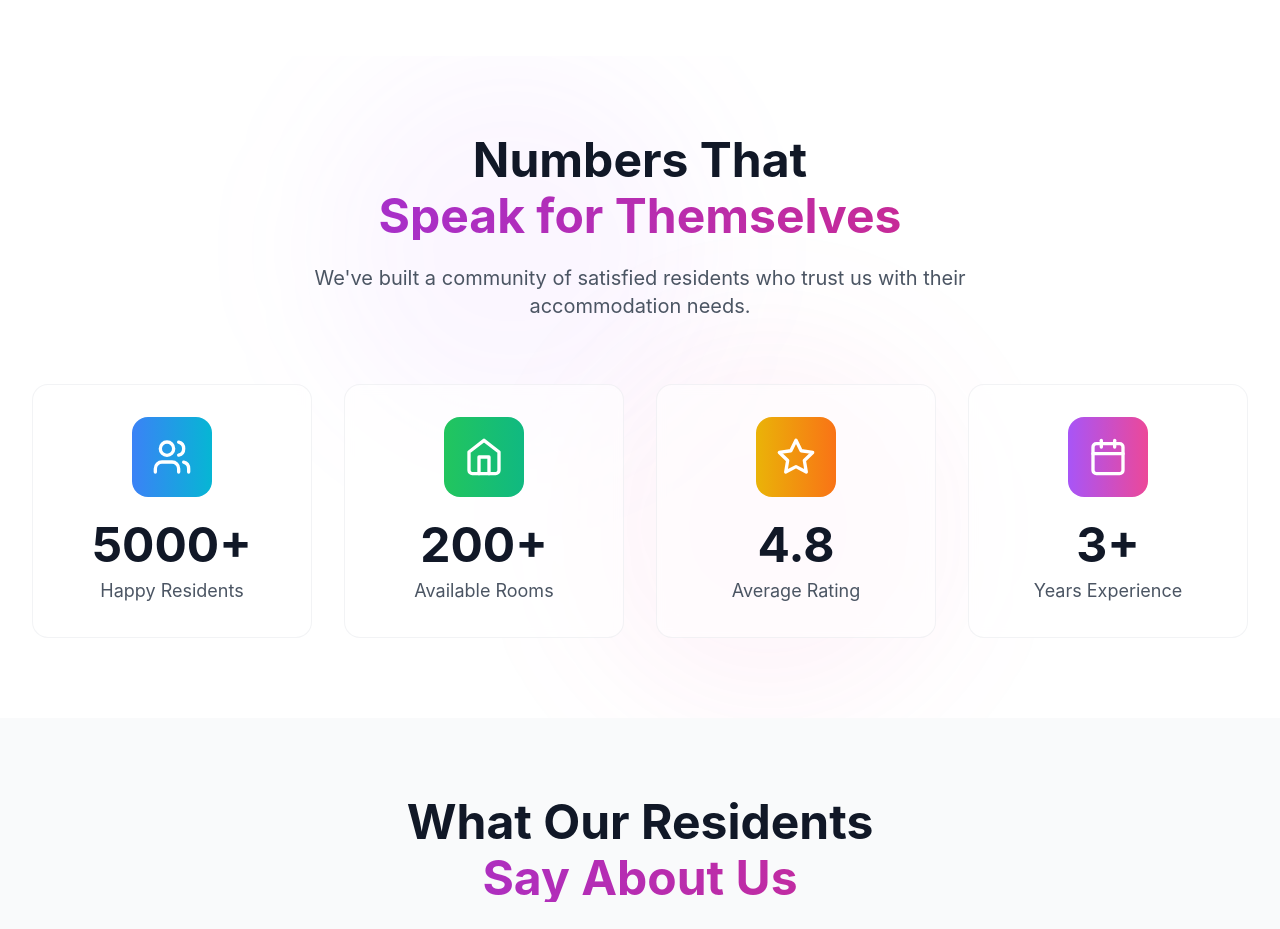
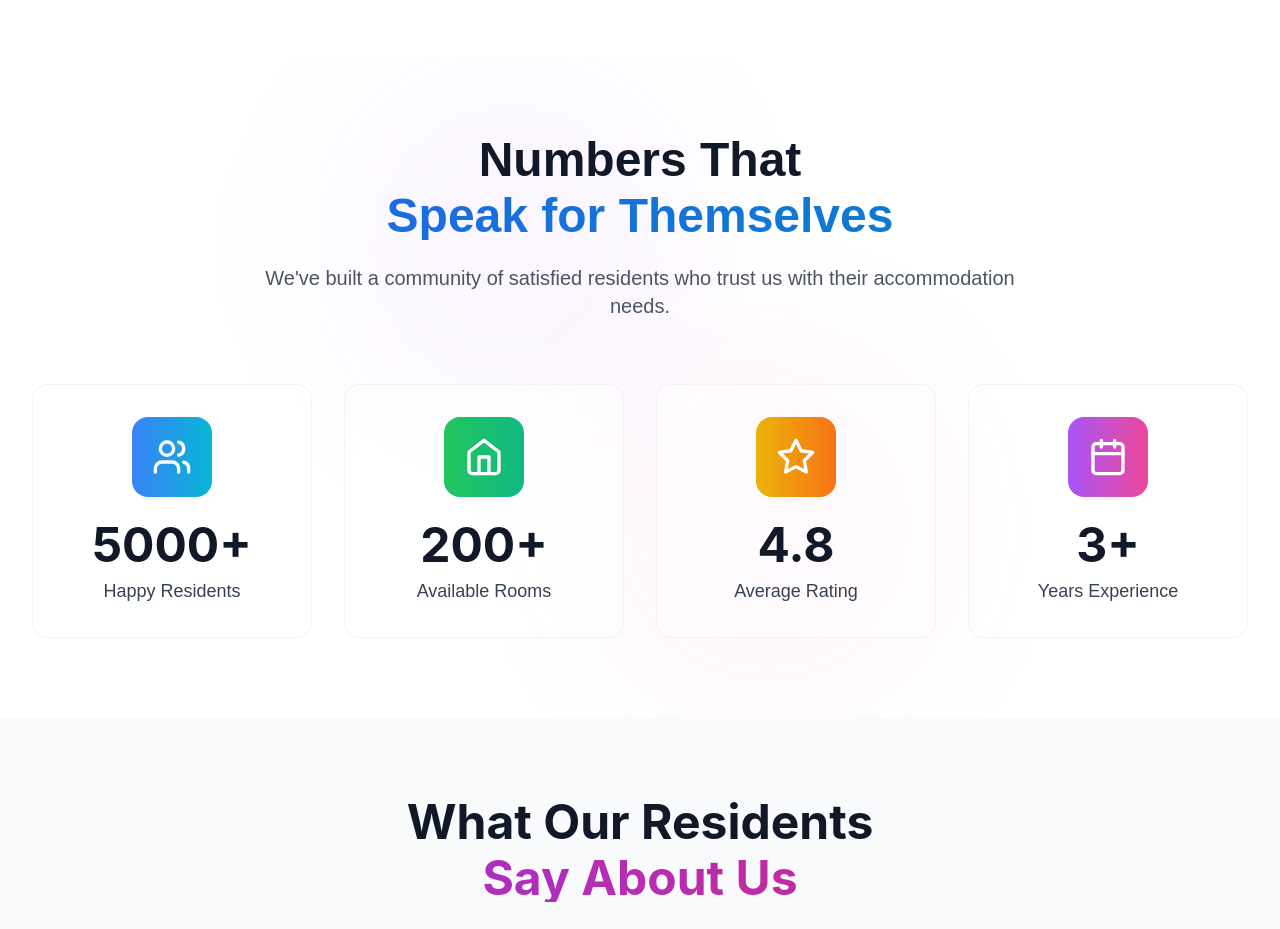
Before and after one commit to codewithdhruba01/ComfortPG_Website, a React (Vite) app: page / in a window 1280 px wide. Shown: the part 1780-2709 px from the top of the page. Built offline with nearby package versions, Linux system fonts and the light colour scheme; a web font is replaced by a local one.

Commit message:
add font

```diff
--- a/src/components/Home/StatsSection.tsx
+++ b/src/components/Home/StatsSection.tsx
@@ -42,13 +42,13 @@ const StatsSection: React.FC = () => {
 
       <div className="max-w-7xl mx-auto px-4 sm:px-6 lg:px-8 relative z-10">
         <div className="text-center mb-16">
-          <h2 className={`text-4xl md:text-5xl font-bold ${darkMode ? 'text-white' : 'text-gray-900'} mb-6`}>
+          <h2 className={`text-4xl md:text-5xl font-excon font-bold ${darkMode ? 'text-white' : 'text-gray-900'} mb-6`}>
             Numbers That
-            <span className="bg-gradient-to-r from-purple-600 to-pink-600 bg-clip-text text-transparent block mt-2">
+            <span className="bg-gradient-to-r from-blue-600 to-sky-600 bg-clip-text text-transparent block mt-2 font-excon">
               Speak for Themselves
             </span>
           </h2>
-          <p className={`text-xl ${darkMode ? 'text-gray-300' : 'text-gray-600'} max-w-3xl mx-auto`}>
+          <p className={`text-xl ${darkMode ? 'text-gray-300' : 'text-gray-600'} max-w-3xl mx-auto font-supreme`}>
             We've built a community of satisfied residents who trust us with their accommodation needs.
           </p>
         </div>
@@ -67,7 +67,7 @@ const StatsSection: React.FC = () => {
                 <div className={`text-4xl md:text-5xl font-bold ${darkMode ? 'text-white' : 'text-gray-900'} mb-2`}>
                   {stat.value}
                 </div>
-                <div className={`text-lg ${darkMode ? 'text-gray-300' : 'text-gray-600'}`}>
+                <div className={`text-lg ${darkMode ? 'text-gray-300' : 'text-gray-700 font-poppins'}`}>
                   {stat.label}
                 </div>
               </div>
```
